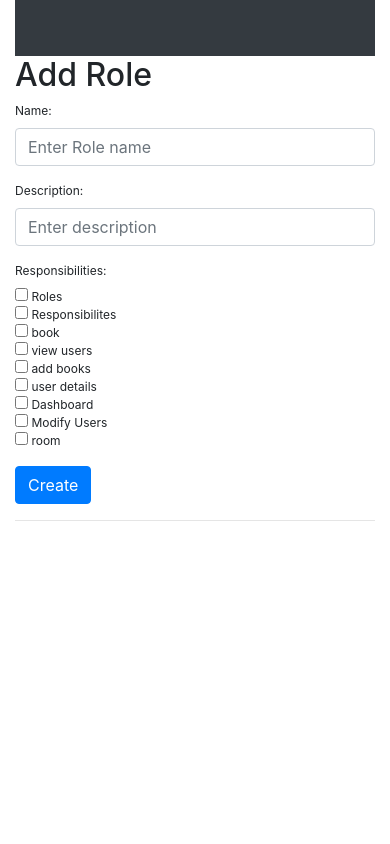
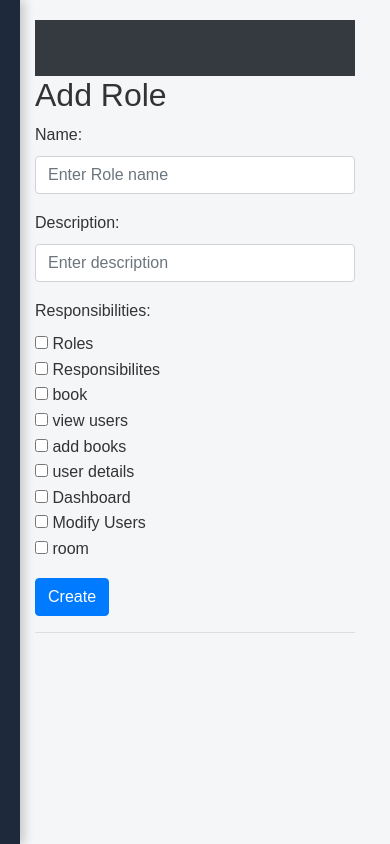
Before and after one commit to susmithkumar/Library_Management_System, a Flask app: page /add_role in a window 390 px wide. Run offline with Flask 2, Linux system fonts and the light colour scheme; data comes from the database, SQL or seed files in the repository; parts of the project's set-up code (start-up, migrations or seed data) failed here and were passed over; some libraries are stand-ins or nearby versions.

Commit message:
updated UI/UX design

```diff
--- a/static/style/dashboards.css
+++ b/static/style/dashboards.css
@@ -1,74 +1,120 @@
-body{
-	font-size:12px;
+body {
+  font-size: 16px;
+  font-family: 'Poppins', sans-serif;
+  color: #333;
+  line-height: 1.6;
+  padding: 20px;
+  background-color: #f4f6f8;
 }
 
+@media screen and (max-width: 48em) {
+  .sidebar-offcanvas {
+    position: fixed;
+    top: 0;
+    width: 250px;
+    height: 100%;
+    background-color: #1e293b;
+    color: #fff;
+    box-shadow: 4px 0 10px rgba(0, 0, 0, 0.2);
+    transform: translateX(-100%);
+    transition: transform 0.3s cubic-bezier(0.4, 0, 0.2, 1);
+  }
+  .row-offcanvas-left.active .sidebar-offcanvas {
+    transform: translateX(0);
+  }
+  .sidebar-offcanvas a {
+    display: block;
+    padding: 15px 20px;
+    color: #94a3b8;
+    transition: color 0.3s, transform 0.3s;
+  }
+  .sidebar-offcanvas a:hover {
+    color: #e2e8f0;
+    transform: scale(1.05);
+  }
+
+}
 
 @media screen and (max-width: 48em) {
-  .row-offcanvas {
-    position: relative;
-    -webkit-transition: all 0.25s ease-out;
-    -moz-transition: all 0.25s ease-out;
-    transition: all 0.25s ease-out;
+  .sidebar-offcanvas {
+    width: 60%;
+    transform: translateX(-100%);
   }
-  .row-offcanvas-left .sidebar-offcanvas {
-	  left: -33%;
-  }
-  .row-offcanvas-left.active {
-    left: 33%;
-    margin-left: -6px;
-  }
-  .sidebar-offcanvas {
-    position: absolute;
-    top: 0;
-    width: 33%;
-    height: 100%;
+  .row-offcanvas-left.active .sidebar-offcanvas {
+    transform: translateX(0);
   }
 }
 
 
-@media screen and (max-width: 34em) {
-  .row-offcanvas-left .sidebar-offcanvas {
-	left: -45%;
-  }
-  .row-offcanvas-left.active {
-	left: 45%;
-	margin-left: -6px;
-  }
-  .sidebar-offcanvas {
-	width: 45%;
-  }
+
+.card {
+  position: relative;
+  border-radius: 12px;
+  overflow: hidden;
+  box-shadow: 0 8px 16px rgba(0, 0, 0, 0.1);
+  background: rgba(255, 255, 255, 0.8);
+  backdrop-filter: blur(10px);
+  transition: transform 0.3s ease, box-shadow 0.3s ease;
+}
+.card:hover {
+  transform: scale(1.02);
+  box-shadow: 0 12px 24px rgba(0, 0, 0, 0.15);
+}
+.card .card-action {
+  display: none;
+  position: absolute;
+  bottom: 20px;
+  right: 20px;
+  padding: 8px 16px;
+  background: #3b82f6;
+  color: #fff;
+  border-radius: 6px;
+  font-size: 14px;
+}
+.card:hover .card-action {
+  display: block;
 }
 
-.card {
-  overflow: hidden;
-}
-
-.card-block .rotate {
-  z-index: 8;
-  float: right;
-  height: 100%;
-}
-
-.card-block .rotate i {
-  color: rgba(20, 20, 20, 0.15);
-  position: absolute;
-  left: 0;
-  left: auto;
-  right: -10px;
-  bottom: 0;
-  display: block;
-  -webkit-transform: rotate(-44deg);
-  -moz-transform: rotate(-44deg);
-  -o-transform: rotate(-44deg);
-  -ms-transform: rotate(-44deg);
-  transform: rotate(-44deg);
-}
 
 .display-1 a {
 	text-decoration:none;
 }
 
 .leftMenus a {
-	font-size:16px;
-	color:#4882c9;
+  font-size: 16px;
+  color: #3b82f6;
+  font-weight: 500;
+  position: relative;
+  transition: color 0.3s ease;
 }
+.leftMenus a:hover {
+  color: #2563eb;
+}
+.leftMenus a::after {
+  content: '';
+  position: absolute;
+  bottom: 0;
+  left: 0;
+  width: 0%;
+  height: 2px;
+  background: #3b82f6;
+  transition: width 0.3s;
+}
+.leftMenus a:hover::after {
+  width: 100%;
+}
+
+@media (prefers-color-scheme: dark) {
+  body {
+    background-color: #181a1b;
+    color: #e2e8f0;
+  }
+  .sidebar-offcanvas {
+    background-color: #111827;
+    color: #e2e8f0;
+  }
+  .card {
+    background: rgba(31, 41, 55, 0.8);
+    box-shadow: 0 4px 8px rgba(0, 0, 0, 0.3);
+  }
+}
```
